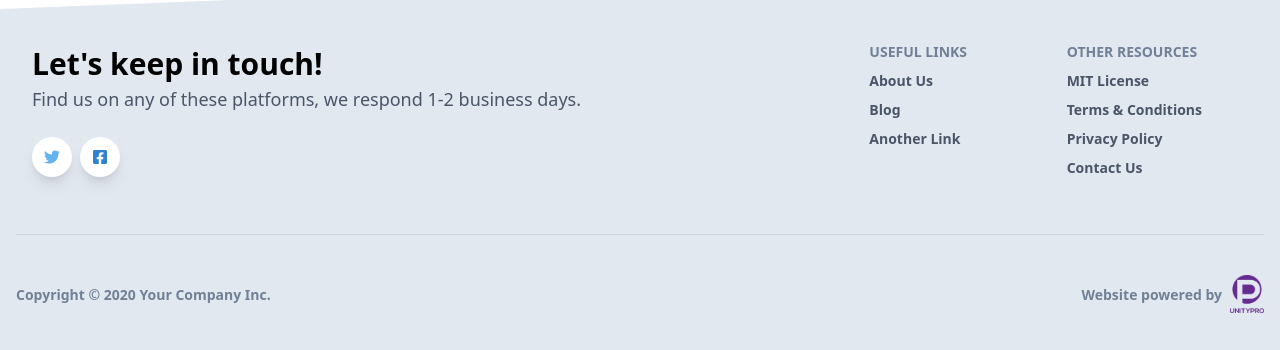
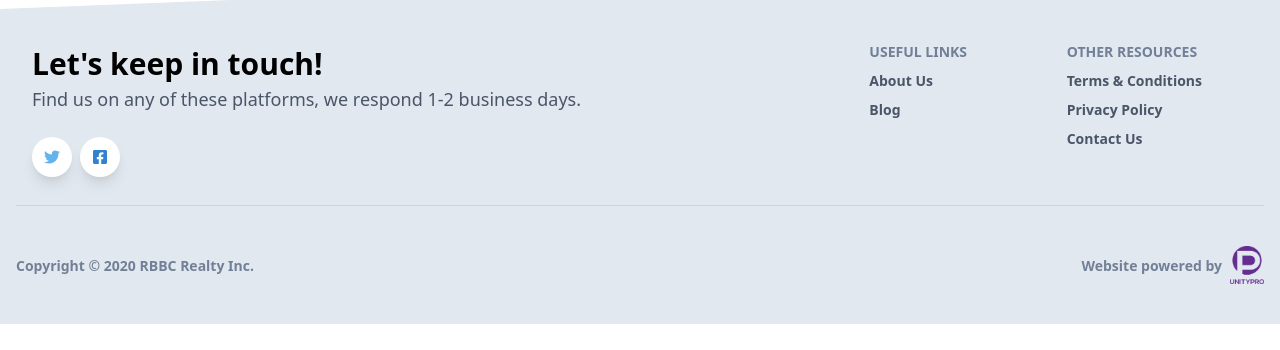
Before and after one commit to louisdalligos/rbbc-webapp, a Next.js app: page / in a window 1280 px wide. Shown: the part 791-1141 px from the top of the page. After the commit the page ends 1115 px from the top, so only its background shows below. Built offline with nearby package versions, Linux system fonts and the light colour scheme; what @tailwindcss/custom-forms would draw is missing.

Commit message:
Setup footer

```diff
--- a/components/tailwind/footers/default-footer.tsx
+++ b/components/tailwind/footers/default-footer.tsx
@@ -1,5 +1,4 @@
-import React from "react";
-import Image from 'next/image'
+import Link from 'next/link'
 
 export default function Footer() {
   return (
@@ -38,12 +37,15 @@ export default function Footer() {
                 >
                   <i className="fab fa-twitter"></i>
                 </button>
+
+                <Link href="https://www.facebook.com/BrokeRac" passHref={true}>
                   <button
                     className="bg-white text-blue-600 shadow-lg font-normal h-10 w-10 items-center justify-center align-center rounded-full outline-none focus:outline-none mr-2"
                     type="button"
                   >
                     <i className="fab fa-facebook-square"></i>
                   </button>
+                </Link>
               </div>
             </div>
             <div className="w-full lg:w-6/12 px-4">
@@ -54,12 +56,13 @@ export default function Footer() {
                   </span>
                   <ul className="list-unstyled">
                     <li>
+                      <Link href="/about">
                         <a
                           className="text-gray-700 hover:text-gray-900 font-semibold block pb-2 text-sm"
-                        href="#"
                         >
                           About Us
                         </a>
+                      </Link>
                     </li>
                     <li>
                       <a
@@ -69,15 +72,6 @@ export default function Footer() {
                         Blog
                       </a>
                     </li>
-                    <li>
-                      <a
-                        className="text-gray-700 hover:text-gray-900 font-semibold block pb-2 text-sm"
-                        href="#"
-                      >
-                        Another Link
-                      </a>
-                    </li>
-
                   </ul>
                 </div>
                 <div className="w-full lg:w-4/12 px-4">
@@ -86,36 +80,31 @@ export default function Footer() {
                   </span>
                   <ul className="list-unstyled">
                     <li>
+                      <Link href="/terms">
                         <a
                           className="text-gray-700 hover:text-gray-900 font-semibold block pb-2 text-sm"
-                        href="#"
-                      >
-                        MIT License
-                      </a>
-                    </li>
-                    <li>
-                      <a
-                        className="text-gray-700 hover:text-gray-900 font-semibold block pb-2 text-sm"
-                        href="#"
                         >
                           Terms &amp; Conditions
                         </a>
+                      </Link>
                     </li>
                     <li>
+                      <Link href="/privacy-policy">
                         <a
                           className="text-gray-700 hover:text-gray-900 font-semibold block pb-2 text-sm"
-                        href="#"
                         >
                           Privacy Policy
                         </a>
+                      </Link>
                     </li>
                     <li>
+                      <Link href="/contact">
                         <a
                           className="text-gray-700 hover:text-gray-900 font-semibold block pb-2 text-sm"
-                        href="#"
                         >
                           Contact Us
                         </a>
+                      </Link>
                     </li>
                   </ul>
                 </div>
@@ -125,13 +114,14 @@ export default function Footer() {
           <hr className="my-6 border-gray-400" />
           <div className="flex justify-between w-full">
             <div className="text-sm text-gray-600 font-semibold py-1 flex items-center ">
-              Copyright © {new Date().getFullYear()} Your Company Inc.
+              Copyright © {new Date().getFullYear()} RBBC Realty Inc.
             </div>
             <div className="text-sm text-gray-600 font-semibold my-4 flex items-center justify-center">
               <span className="mr-2">Website powered by</span>
               <a
-                href="#"
+                href="https://unityprodesigns.com"
                 className="text-gray-600 hover:text-gray-900"
+                target="_blank"
               >
                 <img src="/unitypro-logo.png" width="34" />
               </a>
```
Lines whose indentation alone changed are shown as unchanged.
